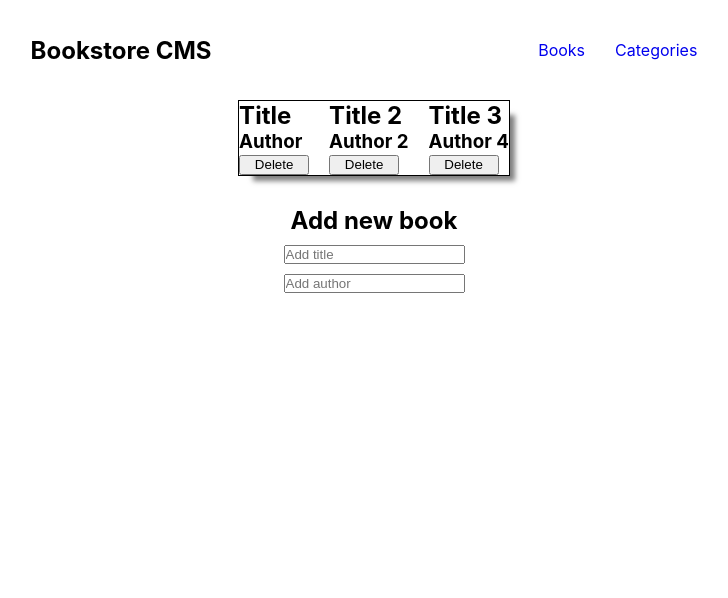
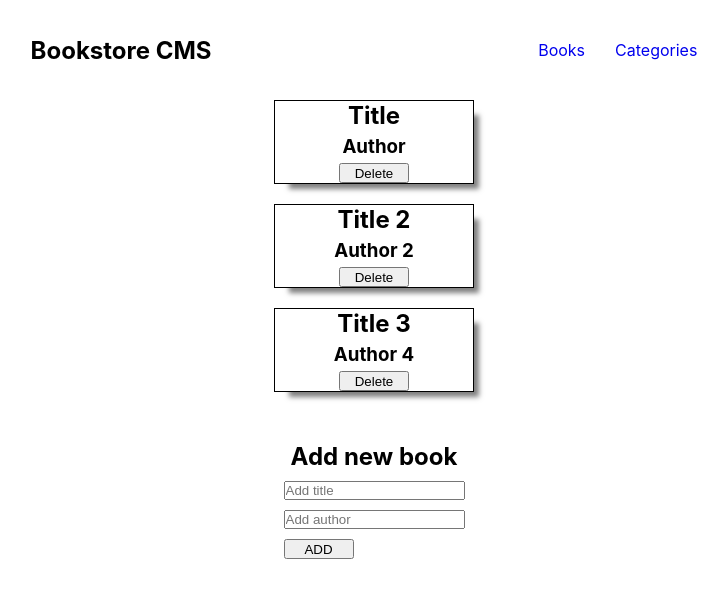
Before and after one commit to sebalp100/Bookstore, a React (Create React App) app: page / in a window 1280 px wide. Shown: the top 598 px of the page, without its empty margins (266-994 px from the left). Built offline with nearby package versions, Linux system fonts and the light colour scheme.

Commit message:
Add new book functionality

```diff
--- a/src/App.css
+++ b/src/App.css
@@ -25,12 +25,13 @@ li {
   gap: 30px;
 }
 
-.bookDiv {
+.bookContainer {
   display: flex;
-  flex-direction: row;
+  flex-direction: column;
   align-items: center;
   justify-content: center;
-  gap: 20px;
+  margin-bottom: 20px;
+  gap: 5px;
   border: 1px solid black;
   min-width: 200px;
   box-shadow: 10px 10px 5px -5px rgba(0, 0, 0, 0.5);
--- a/src/components/Book.js
+++ b/src/components/Book.js
@@ -1,14 +1,11 @@
 import React from 'react';
 import PropTypes from 'prop-types';
 
-const Book = ({ bo }) => {
-  const { name, author } = bo;
-
-  return (
+const Book = ({ bo }) => (
   <div className="bookContainer">
     <h2>
       {
-          name
+          bo.name
         }
       {' '}
 
@@ -16,14 +13,13 @@ const Book = ({ bo }) => {
     <h3>
       {' '}
       {
-          author
+          bo.author
         }
       {' '}
     </h3>
     <button type="button">Delete</button>
   </div>
 );
-};
 
 Book.propTypes = {
   bo: PropTypes.shape({
--- a/src/components/Form.js
+++ b/src/components/Form.js
@@ -1,6 +1,22 @@
-import React from 'react';
+import { useState } from 'react';
+import { useDispatch } from 'react-redux';
+import { createBook } from '../redux/books/books';
 
-const Form = () => (
+const Form = () => {
+  const dispatch = useDispatch();
+  const [name, setName] = useState('');
+  const [author, setAuthor] = useState('');
+
+  const handleBook = (name, author) => {
+    const id = Math.floor(Math.random() * 1000);
+    const newBook = {
+      id,
+      name,
+      author,
+    };
+    dispatch(createBook(newBook));
+  };
+  return (
     <div className="formContainer">
       <form>
         <input
@@ -8,15 +24,21 @@ const Form = () => (
           className="input-text"
           placeholder="Add title"
           name="title"
+          value={name}
+          onChange={(e) => setName(e.target.value)}
         />
         <input
           type="text"
           className="input-text"
           placeholder="Add author"
           name="author"
+          value={author}
+          onChange={(e) => setAuthor(e.target.value)}
         />
+        <button onClick={() => handleBook(name, author)} type="button">ADD</button>
       </form>
     </div>
   );
+};
 
 export default Form;
--- a/src/components/Home.js
+++ b/src/components/Home.js
@@ -5,6 +5,7 @@ import Form from './Form';
 
 const Home = () => {
   const book = useSelector((state) => state.bookReducer);
+  console.log(book);
 
   return (
     <div className="listContainer">
--- a/src/redux/books/books.js
+++ b/src/redux/books/books.js
@@ -19,12 +19,7 @@ export default function bookReducer(state = innitialState, action) {
   switch (action.type) {
     case ADD:
       return [
-        ...state,
-        {
-          id: action.id,
-          name: action.name,
-          author: action.author,
-        },
+        ...state, action.payload,
       ];
     case DELETE:
       return state.filter((book) => book.id !== action.id);
@@ -35,6 +30,6 @@ export default function bookReducer(state = innitialState, action) {
 export function createBook(book) {
   return {
     type: ADD,
-    book,
+    payload: book,
   };
 }
```
Lines whose indentation alone changed are shown as unchanged.
